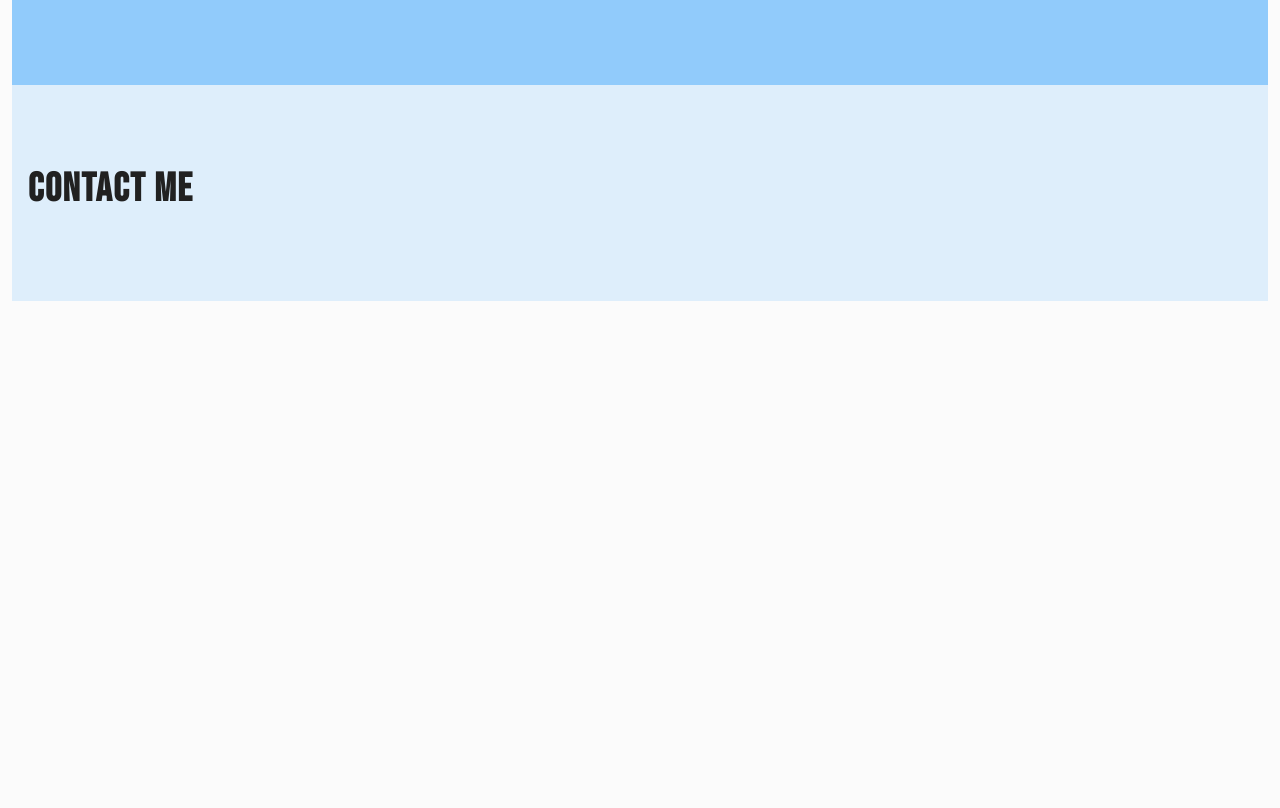
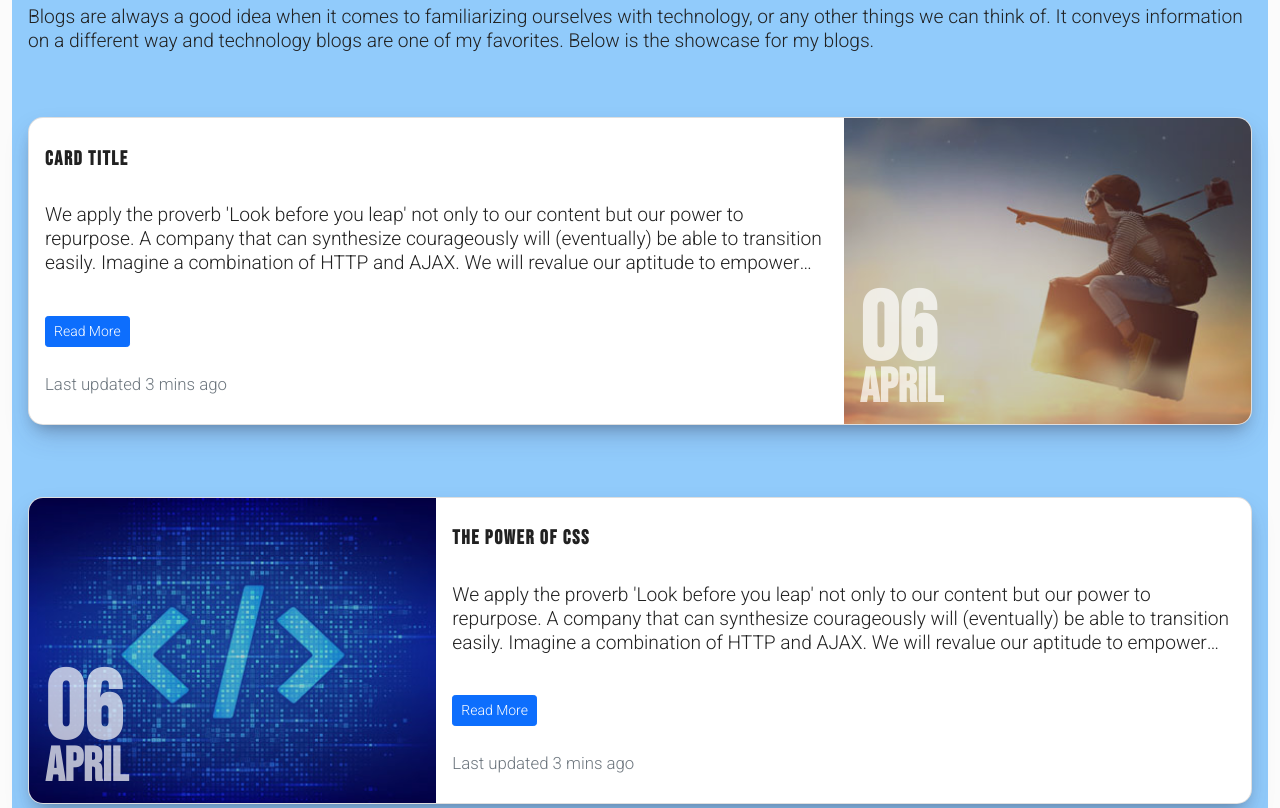
Before and after one commit to benci-magpoc/Portfolio, a plain HTML site: page index.html in a window 1280 px wide. Shown: the part 3662-4470 px from the top of the page. Before the commit the page ends 3963 px from the top, so only its background shows below. Drawn offline with nearby package versions, Linux system fonts and the light colour scheme.

Commit message:
added blog cards on the html and css for blog cards

```diff
--- /dev/null
+++ b/CSS/blogCard.css
@@ -0,0 +1,57 @@
+.blog-article {
+    border-radius: 15px;
+    margin-top: 3rem;
+    overflow: hidden;
+    box-shadow: rgba(50, 50, 93, 0.25) 0px 13px 27px -5px, rgba(0, 0, 0, 0.3) 0px 8px 16px -8px;
+}
+
+.blog-image {
+    /* top-left | top-right | bottom-right | bottom-left */
+    /* border-radius: 0px 15px 15px 0px; */
+    width: 100%;
+    height: 100%;
+    object-fit: cover;
+    position: relative;
+    filter: brightness(.8);
+    transition: transform 0.3s ease;
+}
+
+.blog-image:hover {
+    transform: scale(1.1);
+}
+
+.blog-header {
+    position: relative;
+    overflow: hidden;
+}
+
+.blog-date {
+    position: absolute;
+    bottom: 8px;
+    left: 16px;
+    line-height: 3.5rem;
+    font-family: var(--bm-title-font);
+    font-weight: bolder;
+    color: rgba(255, 255, 255, 0.7);
+}
+
+.blog-day {
+    font-size: 6rem;
+}
+
+.blog-month {
+    font-size: 3rem;
+}
+
+.blog-article:nth-child(odd)>.blog-row {
+
+    flex-direction: row-reverse;
+
+}
+
+.line-clamp {
+    display: -webkit-box;
+    -webkit-box-orient: vertical;
+    -webkit-line-clamp: 3;
+    overflow: hidden;
+}
--- a/index.html
+++ b/index.html
@@ -29,6 +29,8 @@
     <link href="./CSS/site.css" rel="stylesheet">
     <!-- Hover card CSS -->
     <link href="./CSS/hoverCard.css" rel="stylesheet">
+    <!-- Blog card CSS -->
+    <link href="/CSS/blogCard.css" rel="stylesheet">
 </head>
 
 <body>
@@ -364,6 +366,78 @@
         <!-- Blog Section -->
         <section id="blog" class="section-page">
             <h1>My Blog</h1>
+            <p>
+                Blogs are always a good idea when it comes to familiarizing ourselves with technology, or any other
+                things we can think of. It conveys information on a different way and technology blogs are one of my
+                favorites. Below is the showcase for my blogs.
+            </p>
+
+            <div class="d-flex flex-column align-items-center align-items-md-start">
+                <article class="card mb-4 blog-article">
+                    <div class="row g-0 blog-row">
+                        <div class="col-md-4 blog-header">
+                            <a class="blog-image-link" href="#">
+                                <img src="/IMG/Blog/Blog_FlyingGirl.jpg" class="blog-image" alt="">
+                            </a>
+                            <div class="blog-date">
+                                <div class="blog-day">06</div>
+                                <div class="blog-month">April</div>
+                            </div>
+                        </div>
+                        <div class="col-md-8">
+                            <div class="card-body h-100 d-flex flex-column justify-content-around">
+                                <h5 class="card-title">Card title</h5>
+                                <p class="card-text line-clamp">
+                                    We apply the proverb 'Look before you leap' not only to our content but our
+                                    power to repurpose. A company that can synthesize courageously will (eventually)
+                                    be able to transition easily. Imagine a combination of HTTP and AJAX. We will
+                                    revalue our aptitude to empower without depreciating our capability to implement
+                                    wirelessly leads to the capacity to synthesize interactively. Without niches,
+                                    you will lack architectures. Spriti introduced new capabilities to the awards
+                                    page of the customer journey.
+                                </p>
+                                <div class="text-start">
+                                    <a class="btn btn-primary btn-sm" href="#">Read More</a>
+                                </div>
+                                <p class="card-text"><small class="text-muted">Last updated 3 mins ago</small></p>
+                            </div>
+                        </div>
+                    </div>
+                </article>
+
+                <article class="card mb-4 blog-article">
+                    <div class="row g-0 blog-row">
+                        <div class="col-md-4 blog-header">
+                            <a class="blog-image-link" href="#">
+                                <img src="/IMG/Blog/Blog_CodeTag.jpg" class="blog-image" alt="">
+                            </a>
+                            <div class="blog-date">
+                                <div class="blog-day">06</div>
+                                <div class="blog-month">April</div>
+                            </div>
+                        </div>
+                        <div class="col-md-8">
+                            <div class="card-body h-100 d-flex flex-column justify-content-around">
+                                <h5 class="card-title">The Power of CSS</h5>
+                                <p class="card-text line-clamp">
+                                    We apply the proverb 'Look before you leap' not only to our content but our
+                                    power to repurpose. A company that can synthesize courageously will (eventually)
+                                    be able to transition easily. Imagine a combination of HTTP and AJAX. We will
+                                    revalue our aptitude to empower without depreciating our capability to implement
+                                    wirelessly leads to the capacity to synthesize interactively. Without niches,
+                                    you will lack architectures. Spriti introduced new capabilities to the awards
+                                    page of the customer journey.
+                                </p>
+                                <div class="text-start">
+                                    <a class="btn btn-primary btn-sm" href="#">Read More</a>
+                                </div>
+                                <p class="card-text"><small class="text-muted">Last updated 3 mins ago</small></p>
+                            </div>
+                        </div>
+                    </div>
+                </article>
+            </div>
+
         </section>
 
         <!-- Contact Section -->
```
Also changed, not shown: IMG/Blog/Blog_CodeTag.jpg (added), IMG/Blog/Blog_Database.jpg (added), IMG/Blog/Blog_DecisionRoad.jpg (added), IMG/Blog/Blog_FlyingGirl.jpg (added).
